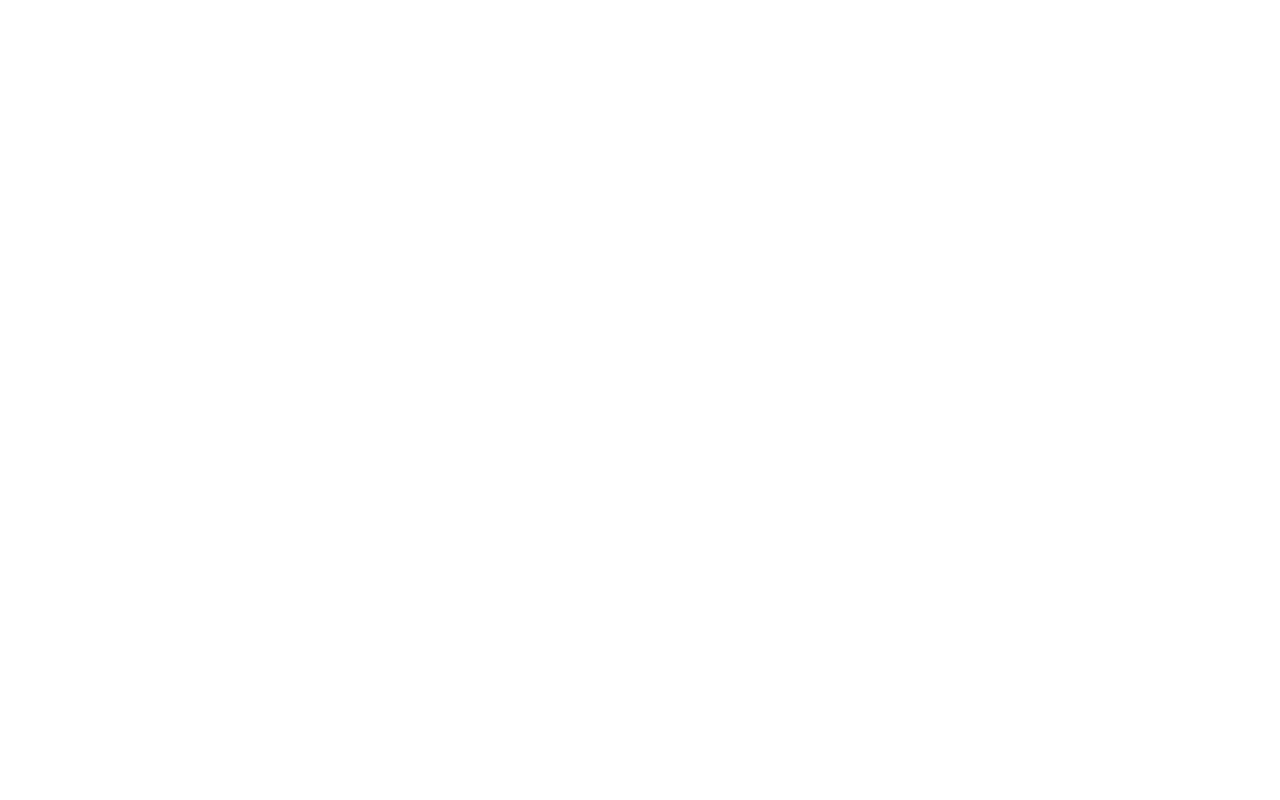
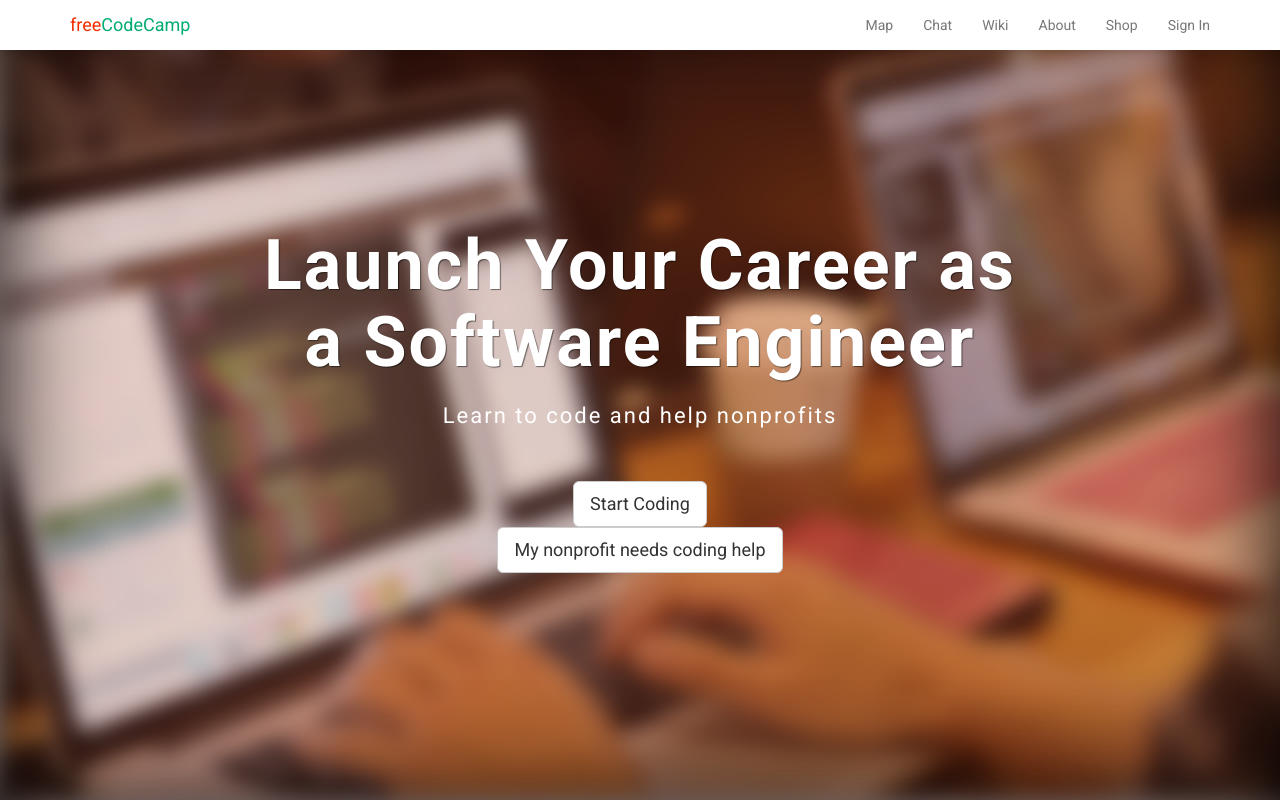
Before and after one commit to Thomas-Ko/freecodecamp-redesign, a plain HTML site: page index.html in a window 1280 px wide. Drawn offline with Linux system fonts and the light colour scheme.

Commit message:
Add basic styling to cover

```diff
--- a/assets/css/main.css
+++ b/assets/css/main.css
@@ -0,0 +1,120 @@
+/*complementary
+008357
+1C5C46
+00AC72
+F22F00
+911C00
+*/
+
+
+html,
+body,
+.cover {
+    height: 100%;
+    font-family: 'Roboto', sans-serif;
+}
+
+.secondary {
+    color:#F22F00;
+}
+
+.primary {
+    color: #00AC71;
+}
+
+.cover {
+	background: url('../img/cover-img.png') top left no-repeat;
+    background-size: cover;
+    display: table;
+    width: 100%;
+    padding: 0 20%;
+    box-shadow:inset 0 0 100px #000;
+}
+
+.cover-text {
+    text-align: center;
+    color: white;
+    display: table-cell;
+    vertical-align: middle;
+}
+
+.cover-text h1 {
+    margin: 0;
+    font-size: 70px;
+    letter-spacing: -3px;
+    text-transform: ;
+    font-weight:700;
+    text-shadow: 1px 1px 1px rgba(0,0,0,0.5);
+    letter-spacing: 2px;
+
+}
+
+.cover-text-secondary {
+    margin-top:20px;
+    margin-bottom:50px;
+    font-size:22px;
+    letter-spacing: 2px;
+}
+
+nav.navbar-default {
+    background: white;
+    border:none;
+
+    -webkit-box-shadow: 0 0 10px rgba(0,0,0,0.1);
+    -moz-box-shadow: 0 0 10px rgba(0,0,0,0.1);
+    box-shadow: 0 0 10px rgba(0,0,0,0.1);
+
+}
+
+/*a.button {
+    text-decoration:none;
+}
+
+
+.button {
+    text-decoration:none;
+    outline:none;
+    border: 2px solid #008357;
+    line-height:60px;
+    padding: 10px 20px;
+    border-radius:5px;
+    text-align: center;
+    font-size: 18px;
+
+    -webkit-user-select: none;
+    -moz-user-select: none;
+    -ms-user-select: none;
+    user-select: none;
+}
+
+.button:active {
+    -webkit-box-shadow: inset 0px 5px 28px 0px rgba(0,0,0,0.31);
+-moz-box-shadow: inset 0px 5px 28px 0px rgba(0,0,0,0.31);
+box-shadow: inset 0px 5px 28px 0px rgba(0,0,0,0.31);
+}
+
+.button-primary {
+    background:#00AC72;
+    color:white;
+}
+
+.button-primary:hover {
+    background: #008357;
+    color:white;
+}
+
+.button-primary-inverse {
+    background:none;
+    color: white;
+    border-color: white;
+}
+
+.button-primary-inverse:select {
+    select
+}
+
+.button-primary-inverse:hover {
+    background:none;
+    color: white;
+    border-color: white;
+}*/
--- a/index.html
+++ b/index.html
@@ -7,6 +7,9 @@
     <meta name="viewport" content="width=device-width, initial-scale=1">
 
   	<title>Learn to Code and Help Nonprofits | Free Code Camp</title>
+
+  	<!-- Fonts -->
+	<link href='https://fonts.googleapis.com/css?family=Roboto:400,700' rel='stylesheet' type='text/css'>
 
 	<!-- Bootstrap CSS File -->
   	<link rel="stylesheet" href="assets/css/bootstrap/bootstrap.min.css">
@@ -18,6 +21,40 @@
 
 <body>
 
+   <nav class="navbar navbar-fixed-top navbar-default">
+      <div class="container">
+        <div class="navbar-header">
+          <button type="button" class="navbar-toggle collapsed" data-toggle="collapse" data-target="#navbar-collapse">
+            <span class="sr-only">Toggle navigation</span>
+            <span class="icon-bar"></span>
+            <span class="icon-bar"></span>
+            <span class="icon-bar"></span>
+          </button>
+          <a class="navbar-brand" href="index.html"><span class="secondary">free</span><span class="primary">CodeCamp</span></a>
+        </div>
+
+        <div class="collapse navbar-collapse" id="navbar-collapse">
+           <ul class="nav navbar-nav navbar-right">
+              <li><a href="">Map</a></li>
+              <li><a href="">Chat</a></li>
+              <li><a href="">Wiki</a></li>
+              <li><a href="">About</a></li>
+              <li><a href="">Shop</a></li>
+              <li><a href="">Sign In</a></li>
+           </ul>
+        </div>
+      </div>
+    </nav>
+
+    <div class="cover">
+      <div class="cover-text">
+         <h1>Launch Your Career as a Software Engineer</h1>
+         <p class="lead cover-text-secondary">Learn to code and help nonprofits</p>
+         <a href="index.html" role="button" class="btn btn-default btn-lg">Start Coding</a>
+         <br><a href="index.html" role="button" class="btn btn-default btn-lg">My nonprofit needs coding help</a>
+      </div>
+    </div>
+
 	 <!-- jQuery -->
   	<script src="assets/js/vendor/jquery-2.2.0.min.js"></script>
 	<!-- Bootstrap Javascript File -->
```
Also changed, not shown: assets/img/cover-img.jpg (added), assets/img/cover-img.png (added), assets/img/cover-img.svg (added).
